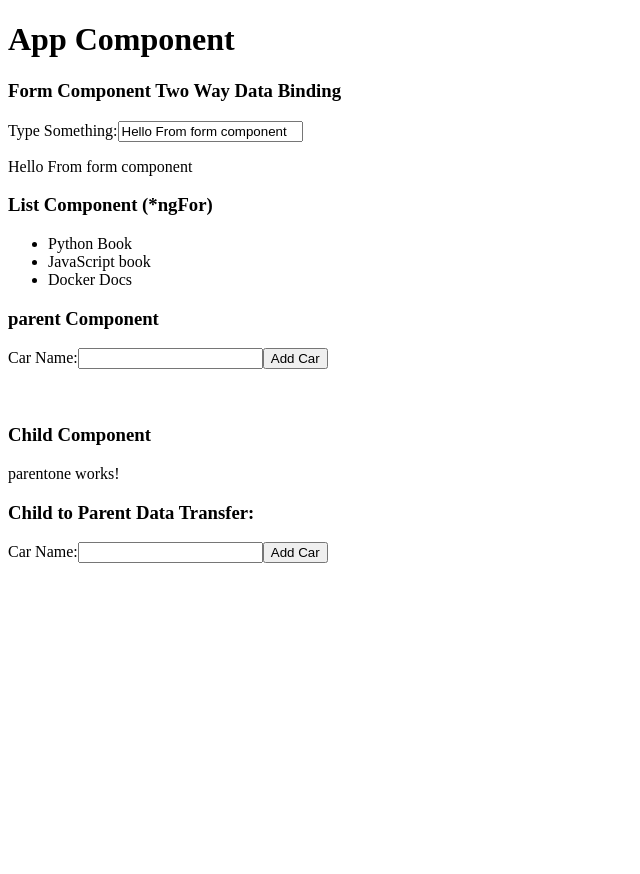
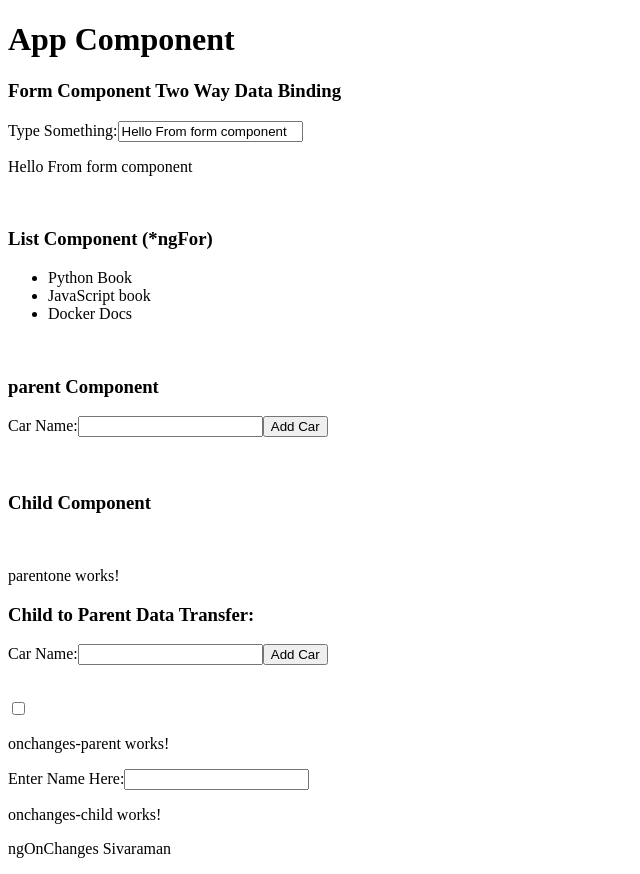
Before and after one commit to sivaKrish96/angular-tutorial, an Angular app: page / in a window 1280 px wide. Shown: the whole page, without its empty margins (0-640 px from the left). Before the commit the page ends 800 px from the top, so only its background shows below. Built offline with nearby package versions, Linux system fonts and the light colour scheme.

Commit message:
The life cycle of the angular application

```diff
--- a/src/app/app.component.html
+++ b/src/app/app.component.html
@@ -1,5 +1,11 @@
 <h1>App Component</h1>
 <app-form></app-form>
+<br>
 <app-list></app-list>
+<br>
 <app-parent></app-parent>
+<br>
 <app-parentone></app-parentone>
+<br>
+<input type="checkbox" [(ngModel)]="destroy_boolean" />
+<app-onchanges-parent *ngIf="destroy_boolean!==true"></app-onchanges-parent>
--- a/src/app/app.component.ts
+++ b/src/app/app.component.ts
@@ -7,4 +7,5 @@ import { Component } from '@angular/core';
 })
 export class AppComponent {
   title = 'angular-tutorial';
+  destroy_boolean = false;
 }
--- a/src/app/app.module.ts
+++ b/src/app/app.module.ts
@@ -9,6 +9,8 @@ import { ParentComponent } from './parent/parent.component';
 import { ChildComponent } from './child/child.component';
 import { ParentoneComponent } from './parentone/parentone.component';
 import { ChildoneComponent } from './childone/childone.component';
+import { OnchangesParentComponent } from './onchanges-parent/onchanges-parent.component';
+import { OnchangesChildComponent } from './onchanges-child/onchanges-child.component';
 
 @NgModule({
   declarations: [
@@ -18,7 +20,9 @@ import { ChildoneComponent } from './childone/childone.component';
     ParentComponent,
     ChildComponent,
     ParentoneComponent,
-    ChildoneComponent
+    ChildoneComponent,
+    OnchangesParentComponent,
+    OnchangesChildComponent,
   ],
   imports: [
     BrowserModule,
--- /dev/null
+++ b/src/app/onchanges-child/onchanges-child.component.html
@@ -0,0 +1,2 @@
+<p>onchanges-child works!</p>
+<p>ngOnChanges {{textValue}}</p>
--- /dev/null
+++ b/src/app/onchanges-child/onchanges-child.component.ts
@@ -0,0 +1,28 @@
+import { Component, Input, OnChanges, SimpleChanges, OnInit, DoCheck, OnDestroy } from '@angular/core';
+
+@Component({
+  selector: 'app-onchanges-child',
+  templateUrl: './onchanges-child.component.html',
+  styleUrls: ['./onchanges-child.component.css']
+})
+export class OnchangesChildComponent implements OnChanges,OnInit, DoCheck, OnDestroy {
+  @Input('name_value') textValue = ""
+
+  ngOnChanges(changes: SimpleChanges): void {
+    console.log(changes)
+    console.log("OnChanges Hook")
+  }
+
+  ngOnInit(): void {
+    console.log("OnInit Hook")
+    this.textValue = "Sivaraman"
+  }
+
+  ngDoCheck(): void {
+    console.log("Docheck Hook")
+  }
+
+  ngOnDestroy(): void {
+    console.log("OnDestory Hook")
+  }
+}
--- /dev/null
+++ b/src/app/onchanges-parent/onchanges-parent.component.html
@@ -0,0 +1,4 @@
+<p>onchanges-parent works!</p>
+<label for="name">Enter Name Here:</label>
+<input type="text" name="name" [(ngModel)]="name" />
+<app-onchanges-child [name_value]="name" ></app-onchanges-child>
--- /dev/null
+++ b/src/app/onchanges-parent/onchanges-parent.component.ts
@@ -0,0 +1,10 @@
+import { Component } from '@angular/core';
+
+@Component({
+  selector: 'app-onchanges-parent',
+  templateUrl: './onchanges-parent.component.html',
+  styleUrls: ['./onchanges-parent.component.css']
+})
+export class OnchangesParentComponent {
+  name = ""
+}
```
Also changed, not shown: src/app/onchanges-child/onchanges-child.component.css (added), src/app/onchanges-parent/onchanges-parent.component.css (added), 2 other files (tests, documents, lock files or other folders).
